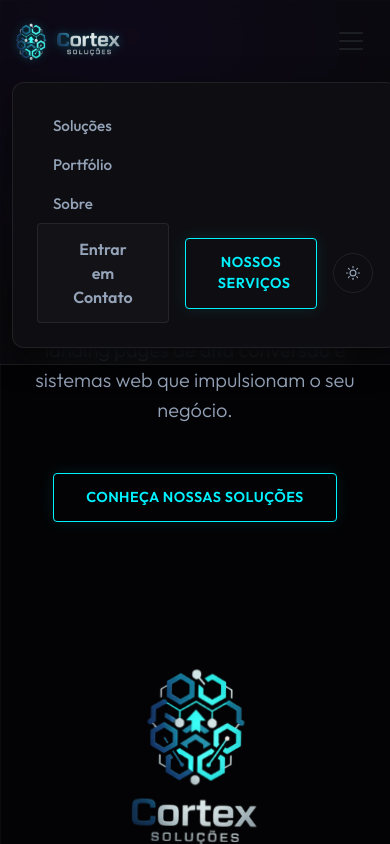
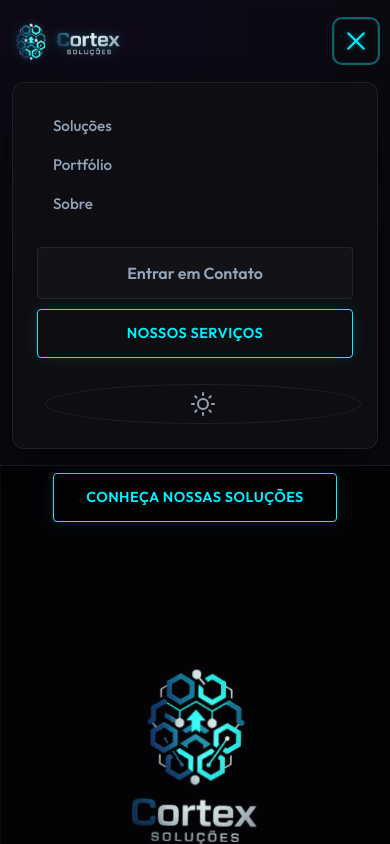
Before and after one commit to anderson190593/cortex-solucoes, a React (Vite) app: page / in a window 390 px wide. Both pictures are taken after a click on the button "Toggle navigation". Shown: the top 844 px of the page. Built offline with nearby package versions, Linux system fonts and the light colour scheme.

Commit message:
Refactor

```diff
--- a/src/components/Navbar/Navbar.css
+++ b/src/components/Navbar/Navbar.css
@@ -2,12 +2,11 @@
 
 .navbar-custom {
   padding: 1rem 0;
-  /* Remove a cor fixa e usa vidro com fundo adaptável */
   background: var(--bg-glass);
   backdrop-filter: blur(12px);
   -webkit-backdrop-filter: blur(12px);
   border-bottom: 1px solid var(--border-subtle);
-  position: fixed; /* Fixa no topo */
+  position: fixed;
   width: 100%;
   top: 0;
   left: 0;
@@ -22,7 +21,7 @@
 
 .navbar-logo {
   height: 40px;
-  filter: drop-shadow(0 0 5px rgba(0, 242, 255, 0.3)); /* Brilho no logo */
+  filter: drop-shadow(0 0 5px rgba(0, 242, 255, 0.3));
 }
 
 /* Links de Navegação */
@@ -34,13 +33,13 @@
   margin: 0 1rem;
   position: relative;
   transition: color 0.3s ease;
+  cursor: pointer; /* Garante que pareça clicável */
 }
 
 .nav-link:hover, .nav-link.active {
   color: var(--primary) !important;
 }
 
-/* Linha animada embaixo do link */
 .nav-link::after {
   content: '';
   position: absolute;
@@ -57,16 +56,50 @@
   width: 100%;
 }
 
-/* Botão Mobile */
+/* --- BOTÃO HAMBÚRGUER CUSTOMIZADO (SOLUÇÃO DO ÍCONE) --- */
 .navbar-toggler {
-  border: none;
-  color: var(--primary);
-}
-.navbar-toggler:focus {
-  box-shadow: none;
+  border: 1px solid var(--border-subtle);
+  background: transparent;
+  width: 44px;
+  height: 44px;
+  padding: 0;
+  display: flex;
+  flex-direction: column;
+  justify-content: center;
+  align-items: center;
+  gap: 6px; /* Espaço entre as linhas */
+  border-radius: 8px;
+  transition: all 0.3s ease;
 }
 
-/* Ajuste do botão theme-toggler para ficar neon */
+.navbar-toggler:focus {
+  box-shadow: 0 0 0 2px var(--primary-glow);
+  outline: none;
+}
+
+/* As linhas do ícone */
+.toggler-icon {
+  display: block;
+  width: 24px;
+  height: 2px;
+  background-color: var(--primary); /* COR NEON GARANTIDA */
+  border-radius: 2px;
+  transition: all 0.3s ease;
+  box-shadow: 0 0 5px var(--primary-glow);
+}
+
+/* Efeito de rotação quando aberto (X) - Opcional, mas estiloso */
+.navbar-toggler:not(.collapsed) .toggler-icon:nth-child(1) {
+  transform: translateY(8px) rotate(45deg);
+}
+.navbar-toggler:not(.collapsed) .toggler-icon:nth-child(2) {
+  opacity: 0;
+}
+.navbar-toggler:not(.collapsed) .toggler-icon:nth-child(3) {
+  transform: translateY(-8px) rotate(-45deg);
+}
+
+/* --- TEMA TOGGLER --- */
 .theme-toggler {
   background: transparent;
   border: 1px solid var(--border-subtle);
@@ -87,6 +120,7 @@
   transform: rotate(15deg);
 }
 
+/* Mobile Layout */
 @media (max-width: 991px) {
   .navbar-collapse {
     background: var(--bg-surface);
@@ -95,5 +129,32 @@
     border: 1px solid var(--border-subtle);
     margin-top: 1rem;
     box-shadow: 0 10px 30px rgba(0,0,0,0.5);
+
+    /* Animação suave de entrada */
+    animation: slideDown 0.3s ease forwards;
+  }
+
+  @keyframes slideDown {
+    from { opacity: 0; transform: translateY(-10px); }
+    to { opacity: 1; transform: translateY(0); }
+  }
+
+  /* Ajuste dos botões no mobile */
+  .navbar-actions {
+    margin-top: 1.5rem;
+    flex-direction: column;
+    align-items: stretch !important;
+    gap: 10px;
+  }
+
+  .navbar-actions .btn {
+    width: 100%;
+    margin: 0; /* Remove margens laterais antigas */
+  }
+
+  /* Centraliza o botão de tema no mobile */
+  .navbar-actions .theme-toggler {
+    margin-top: 1rem;
+    align-self: center;
   }
 }
--- a/src/components/Navbar/Navbar.jsx
+++ b/src/components/Navbar/Navbar.jsx
@@ -1,22 +1,11 @@
 // src/components/Navbar/Navbar.jsx
-import React from 'react';
-import './Navbar.css'; // Importa o nosso CSS customizado
+import React, { useState } from 'react';
+import './Navbar.css';
 import CortexLogo from '../../assets/logos/logo-cortex-Photoroom.png';
 
-// --- NOSSOS NOVOS ÍCONES SVG ---
 // Ícone do Sol (para o modo escuro)
 const IconSun = () => (
-  <svg
-    xmlns="http://www.w3.org/2000/svg"
-    width="24"
-    height="24"
-    viewBox="0 0 24 24"
-    fill="none"
-    stroke="currentColor" // <-- Pega a cor do CSS
-    strokeWidth="2"
-    strokeLinecap="round"
-    strokeLinejoin="round"
-  >
+  <svg xmlns="http://www.w3.org/2000/svg" width="24" height="24" viewBox="0 0 24 24" fill="none" stroke="currentColor" strokeWidth="2" strokeLinecap="round" strokeLinejoin="round">
     <circle cx="12" cy="12" r="5"></circle>
     <line x1="12" y1="1" x2="12" y2="3"></line>
     <line x1="12" y1="21" x2="12" y2="23"></line>
@@ -31,73 +20,82 @@ const IconSun = () => (
 
 // Ícone da Lua (para o modo claro)
 const IconMoon = () => (
-  <svg
-    xmlns="http://www.w3.org/2000/svg"
-    width="24"
-    height="24"
-    viewBox="0 0 24 24"
-    fill="none"
-    stroke="currentColor" // <-- Pega a cor do CSS
-    strokeWidth="2"
-    strokeLinecap="round"
-    strokeLinejoin="round"
-  >
+  <svg xmlns="http://www.w3.org/2000/svg" width="24" height="24" viewBox="0 0 24 24" fill="none" stroke="currentColor" strokeWidth="2" strokeLinecap="round" strokeLinejoin="round">
     <path d="M21 12.79A9 9 0 1 1 11.21 3 7 7 0 0 0 21 12.79z"></path>
   </svg>
 );
 
+const Navbar = ({ theme, toggleTheme }) => {
+  // Estado para controlar o menu mobile
+  const [isOpen, setIsOpen] = useState(false);
 
-const Navbar = ({ theme, toggleTheme }) => {
+  // Função para alternar o menu
+  const toggleMenu = () => {
+    setIsOpen(!isOpen);
+  };
+
+  // Função para fechar o menu ao clicar num link
+  const closeMenu = () => {
+    setIsOpen(false);
+  };
+
   return (
     <nav className="navbar navbar-expand-lg sticky-top navbar-custom">
       <div className="container">
-        {/* 1. Logo à Esquerda */}
-        <a className="navbar-brand" href="#">
+        {/* 1. Logo */}
+        <a className="navbar-brand" href="#" onClick={closeMenu}>
           <img src={CortexLogo} alt="Cortex Soluções Logo" className="navbar-logo" />
         </a>
 
-        {/* 2. Botão Sanduíche (para mobile) */}
-        <button className="navbar-toggler" type="button" data-bs-toggle="collapse" data-bs-target="#navbarNav" aria-controls="navbarNav" aria-expanded="false" aria-label="Toggle navigation">
-          <span className="navbar-toggler-icon"></span>
+        {/* 2. Botão Sanduíche (Controlado pelo React agora) */}
+        <button
+          className={`navbar-toggler ${!isOpen ? 'collapsed' : ''}`}
+          type="button"
+          onClick={toggleMenu}
+          aria-expanded={isOpen}
+          aria-label="Toggle navigation"
+        >
+          {/* Criamos nosso próprio ícone de hambúrguer com CSS para controle total da cor */}
+          <span className="toggler-icon"></span>
+          <span className="toggler-icon"></span>
+          <span className="toggler-icon"></span>
         </button>
 
-        {/* 3. Links Centrais e Ações à Direita */}
-        <div className="collapse navbar-collapse" id="navbarNav">
-          {/* Links no Centro (usando mx-auto) */}
+        {/* 3. Conteúdo do Menu (Links + Ações) */}
+        <div className={`collapse navbar-collapse ${isOpen ? 'show' : ''}`} id="navbarNav">
+
           <ul className="navbar-nav mx-auto">
             <li className="nav-item">
-              <a className="nav-link" href="#solucoes">Soluções</a>
+              <a className="nav-link" href="#solucoes" onClick={closeMenu}>Soluções</a>
             </li>
             <li className="nav-item">
-              <a className="nav-link" href="#portfolio">Portfólio</a>
+              <a className="nav-link" href="#portfolio" onClick={closeMenu}>Portfólio</a>
             </li>
             <li className="nav-item">
-              <a className="nav-link" href="#sobre">Sobre</a>
+              <a className="nav-link" href="#sobre" onClick={closeMenu}>Sobre</a>
             </li>
           </ul>
 
-          {/* 4. Ações à Direita (botão e seletor de tema) */}
+          {/* 4. Ações à Direita */}
           <div className="d-flex align-items-center navbar-actions">
             <a
               href="https://wa.me/5537996641413"
               target="_blank"
               rel="noopener noreferrer"
               className="btn btn-outline-primary me-3"
+              onClick={closeMenu}
             >
               Entrar em Contato
             </a>
 
-            <a href="#solucoes" className="btn btn-primary">
+            <a href="#solucoes" className="btn btn-primary" onClick={closeMenu}>
               Nossos Serviços
             </a>
 
-            {/* === MUDANÇA AQUI === */}
-            {/* Trocamos os emojis pelos componentes de ícone */}
+            {/* Botão de Tema */}
             <button className="btn theme-toggler ms-3" onClick={toggleTheme}>
               {theme === 'light' ? <IconMoon /> : <IconSun />}
             </button>
-            {/* === FIM DA MUDANÇA === */}
-
           </div>
         </div>
       </div>
```
